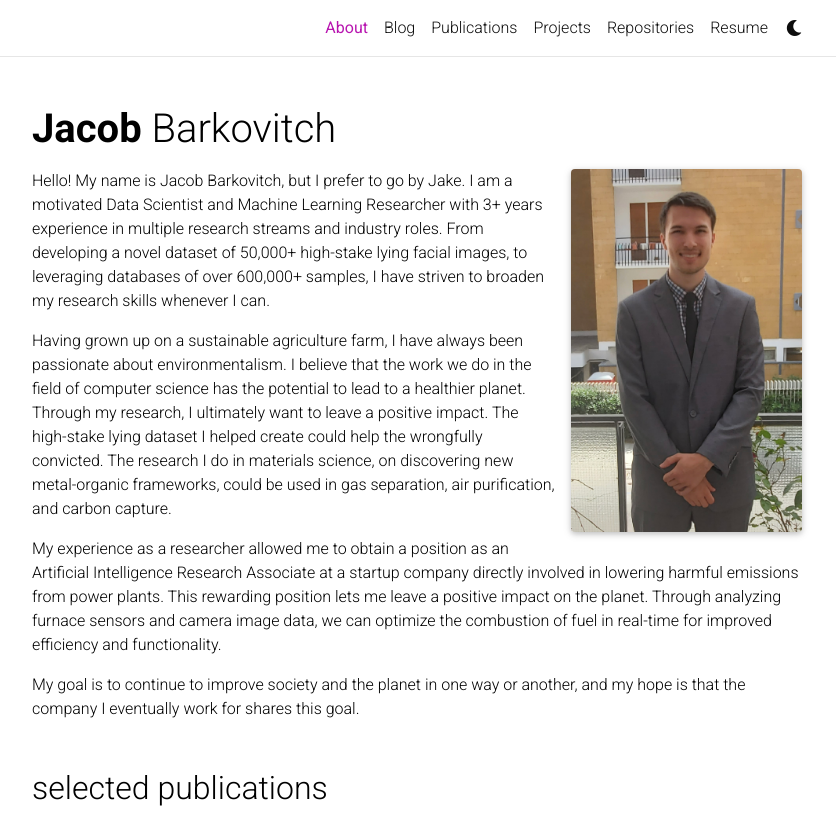
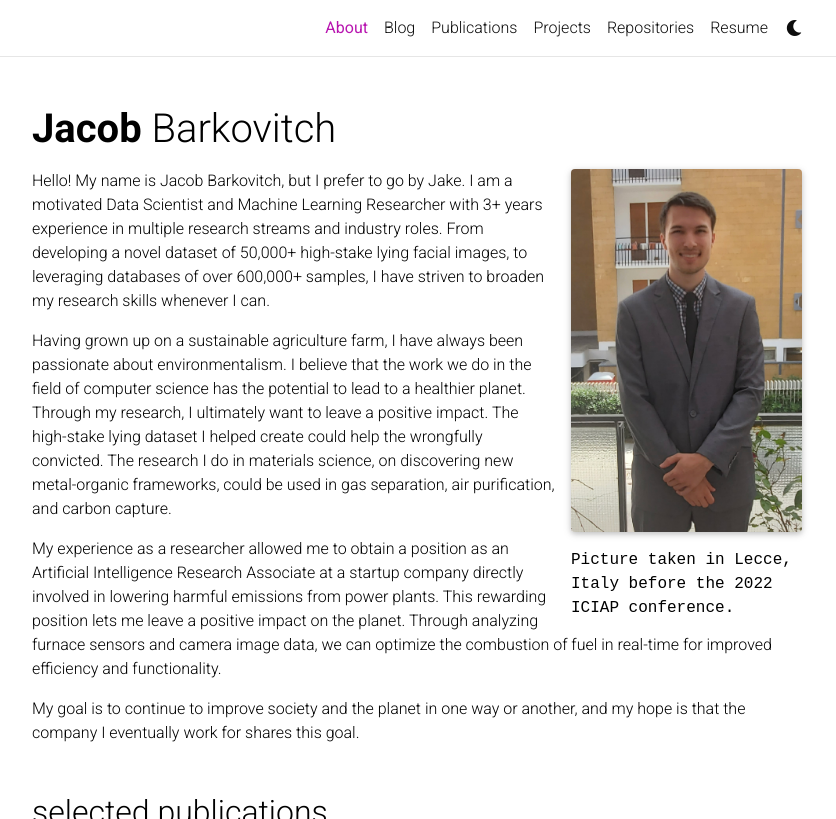
Before and after one commit to jakebarkovitch/jakebarkovitch.github.io, a Jekyll site: the page built from _pages/about.md, in a window 1280 px wide and 1213 px high, cut to the strip 0-819 px from the top of the window. Shown: the whole strip, without its empty margins (223-1059 px from the left). Built offline with Jekyll 4.4.1, drawn with Linux system fonts in a browser that asks for light colours; full-size pictures stand in for the smaller copies a plugin makes; comment, search, counter and statistics services are not loaded; a style sheet for code colours, icons or effects is not loaded.

Commit message:
Update about.md

```diff
--- a/_pages/about.md
+++ b/_pages/about.md
@@ -8,6 +8,9 @@ profile:
   align: right
   image: prof_pic.jpg
   image_circular: false # crops the image to make it circular
+  address: >
+    <p>Picture taken in Lecce, Italy before the 2022 ICIAP conference.</p>
+
 
 news: false  # includes a list of news items
 selected_papers: true # includes a list of papers marked as "selected={true}"
```
